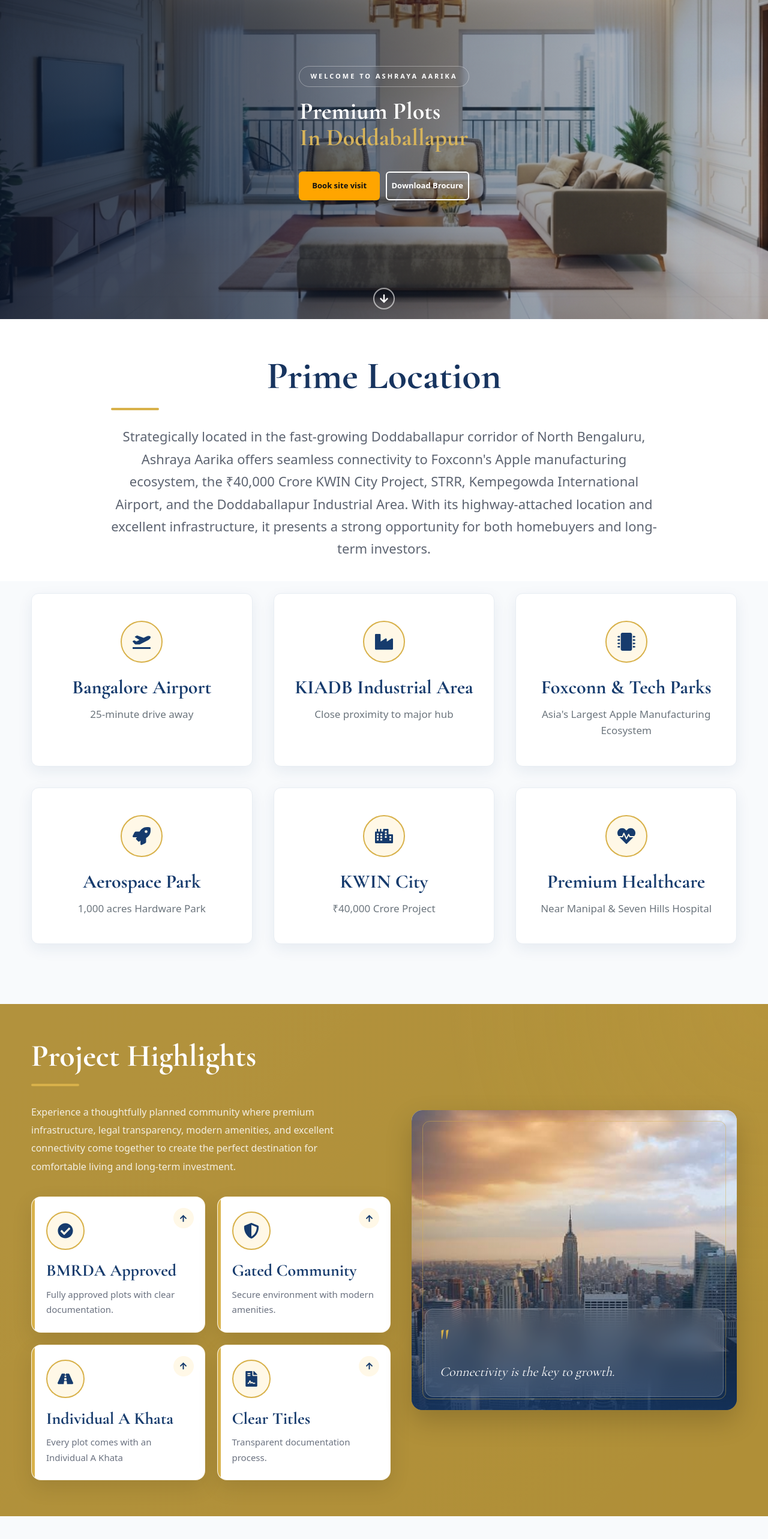
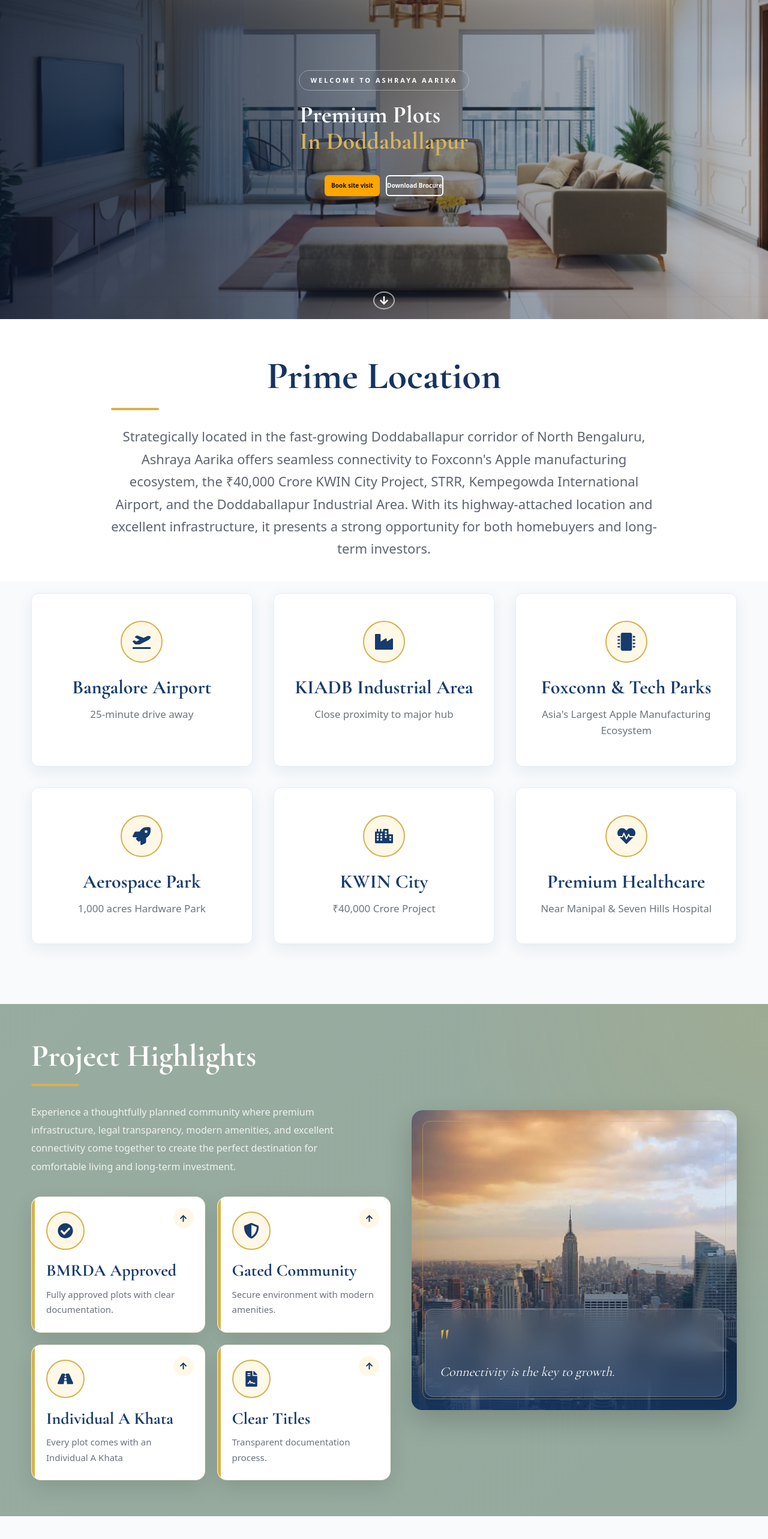
Before and after one commit to Raju2882/New, a React (Vite) app in the folder frontend/: page / in a window 1280 px wide. Shown: the part 218-2784 px from the top of the page at 60% size. Built offline with nearby package versions, Linux system fonts and the light colour scheme.

Commit message:
Updated website

```diff
--- a/frontend/src/components/Connectivity/Connectivity.css
+++ b/frontend/src/components/Connectivity/Connectivity.css
@@ -6,7 +6,7 @@
     position:relative;
     overflow:hidden;
     padding:70px 0;
-    background:#b08f37;
+    background:#95a99d;
 }
 
 .connectivity::before{
--- a/frontend/src/components/Footer/Footer.css
+++ b/frontend/src/components/Footer/Footer.css
@@ -4,7 +4,7 @@
 
 .footer{
 
-    background:#beab3e;
+    background:#95a99d;
 
     padding:50px 0 25px;
 
--- a/frontend/src/components/hero/Hero.css
+++ b/frontend/src/components/hero/Hero.css
@@ -281,7 +281,7 @@
 
     display:flex;
     flex-direction:row;
-    width:100%;
+    width:70%;
     gap:10px;
     margin-top:20px;
 
@@ -291,19 +291,19 @@
 .btn-secondary{
 
     flex:1;
-    height:48px;
+    height:35px;
     padding:0;
     display:flex;
     justify-content:center;
     align-items:center;
-    font-size:13px;
+    font-size:10px;
 
 }
 
 .scroll-down{
 
     width:36px;
-    height:36px;
+    height:30px;
     bottom:15px;
 
 }
```
